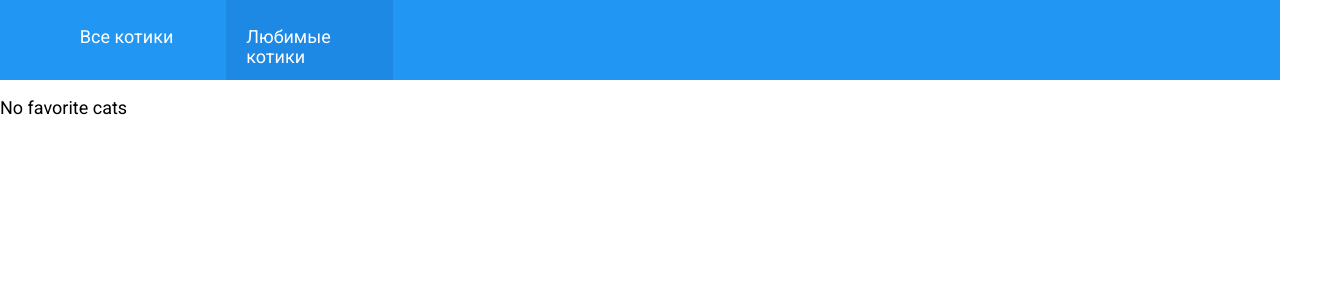
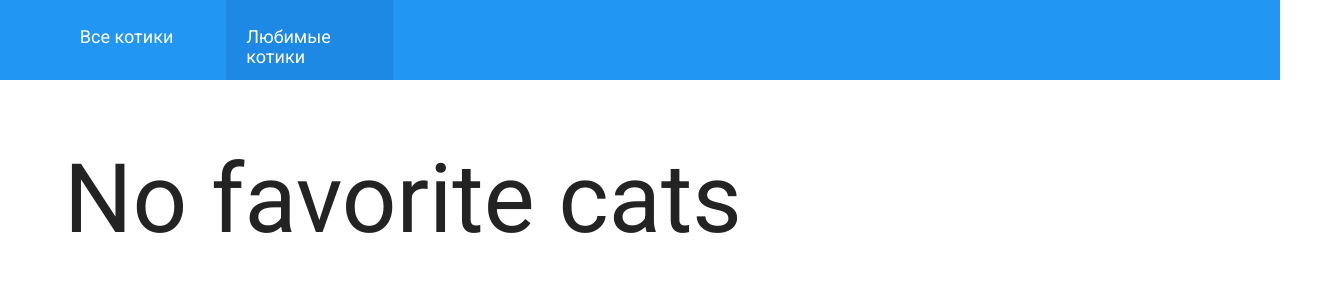
Before and after one commit to zena7/frontend-challenge, a React (Vite) app: page /favoriteCats in a window 1280 px wide. Shown: the top 300 px of the page, 1344 px wide, since content can reach past the window. Built offline with nearby package versions, Linux system fonts and the light colour scheme.

Commit message:
refactor: 💡 correct some styles

```diff
--- a/src/header/Header.module.css
+++ b/src/header/Header.module.css
@@ -5,6 +5,8 @@
 }
 
 .mainNavigation {
+  width: 100vw;
+  max-width: 1440px;
   background-color: #2196f3;
   display: flex;
   flex-direction: row;
@@ -15,7 +17,6 @@
 
 .mainNavigation li {
   flex-basis: 13%;
-  /* overflow: hidden; */
 }
 
 .headerLink {
@@ -50,13 +51,11 @@
 @media (max-width: 770px) {
   .mainNavigation li {
     flex-basis: 50%;
+    font-size: 1.2rem;
   }
 
   .headerLink {
     left: 1%;
-    padding: 10% 26% 0 30%;
+    padding: 10% 15% 0 25%;
   }
 }
-
-@media screen and (max-width: 550px) {
-}
--- a/src/pages/mainPage.js
+++ b/src/pages/mainPage.js
@@ -1,4 +1,5 @@
 import { useCallback, useEffect, useState } from 'react';
+import { Loader } from '../shared/ui/Loader';
 import { CatCard } from '../catCard/CatCard';
 import { List } from '../shared/ui';
 import { useFetch } from '../shared/use-fetch';
@@ -53,11 +54,7 @@ export function MainPage({ getPage, pageIs, getData, dataIs }) {
           );
         })}
       </List>
-      {loading && (
-        <p className="downloadMore">
-          ...загружаем {page > 0 ? 'еще' : ''} котиков...
-        </p>
-      )}
+      <Loader loading={loading} page={page} />
     </main>
   );
 }
--- a/src/styles.css
+++ b/src/styles.css
@@ -2,6 +2,11 @@
 
 * {
   box-sizing: border-box;
+}
+
+p {
+  margin: 0;
+  padding: 0;
 }
 
 body {
@@ -12,6 +17,10 @@ body {
   font-size: 18px;
   display: flex;
   justify-content: center;
+}
+
+main {
+  width: 100%;
 }
 
 #app {
@@ -44,6 +53,7 @@ li {
 .catItem {
   overflow: hidden;
   padding: 0 0;
+  transition: transform 0.3s ease;
 }
 
 /* ЭТО класс из компонента HEADER. Он работает благодаря компоненту NavLink из react-router-dom!!!!!!Хочу его перенести в локальные стили */
@@ -58,6 +68,23 @@ li {
   margin: 0 auto;
   width: 17%;
   animation: changeColor 1.2s infinite;
+}
+
+.loader {
+  display: block;
+  position: relative;
+  margin: auto auto;
+  margin-top: 10%;
+  width: 6rem;
+}
+
+.noCats {
+  font-size: 6rem;
+  margin-left: 5%;
+  margin-top: 5%;
+  position: relative;
+  width: 100%;
+  opacity: 86%;
 }
 
 @keyframes changeColor {
@@ -94,6 +121,13 @@ li {
   }
 }
 
+@media (min-width: 880px) {
+  .catItem:hover {
+    transform: scale(1.14);
+    box-shadow: 0.01rem 0.4rem 1rem rgba(34, 60, 80, 0.7);
+  }
+}
+
 @media screen and (max-width: 700px) {
   body {
     font-size: 22px;
@@ -112,7 +146,15 @@ li {
     padding-left: 10%;
     /* animation: changeColor 1.2s infinite; */
   }
+
+  /* .catItem:hover:none {
+    transform: scale(1.14);
+    box-shadow: 0.01rem 0.4rem 1rem rgba(34, 60, 80, 0.7);
+  } */
 }
+
+/* @media (hover: none) {
+} */
 
 @media screen and (max-width: 430px) {
   .catsList {
```
